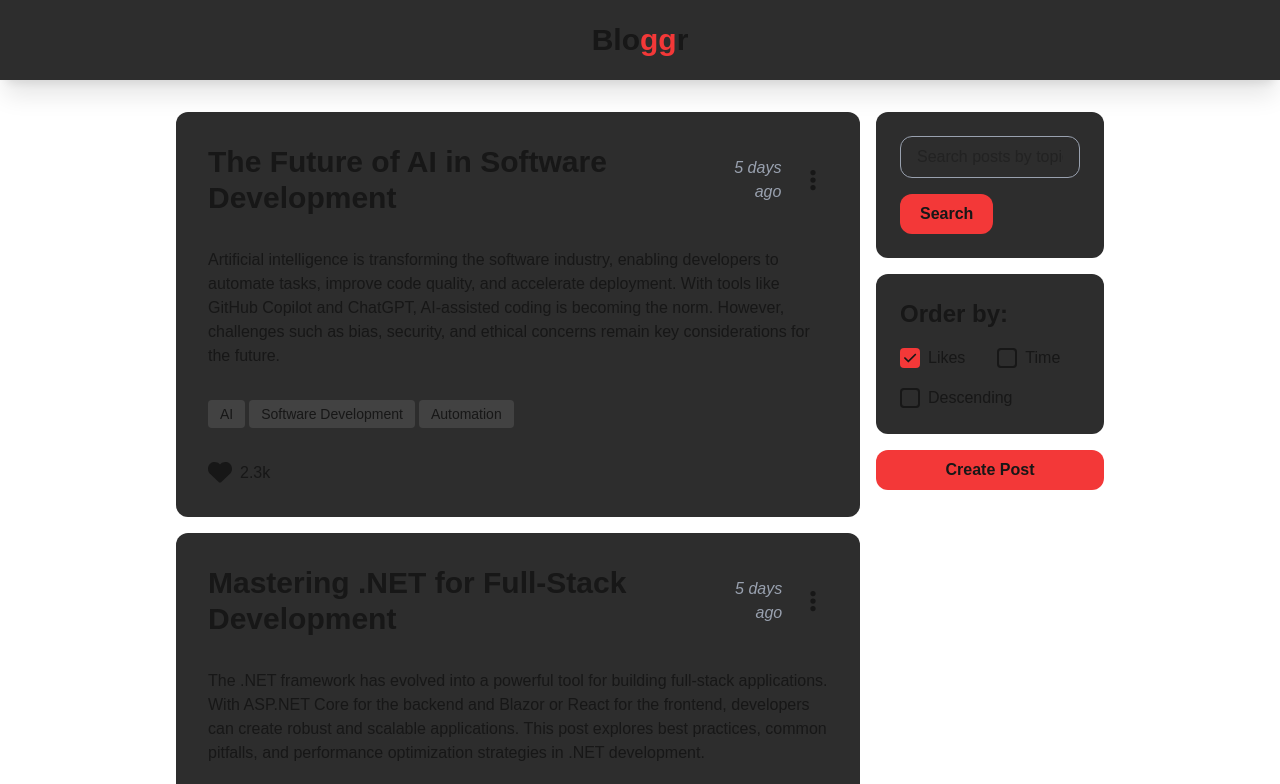
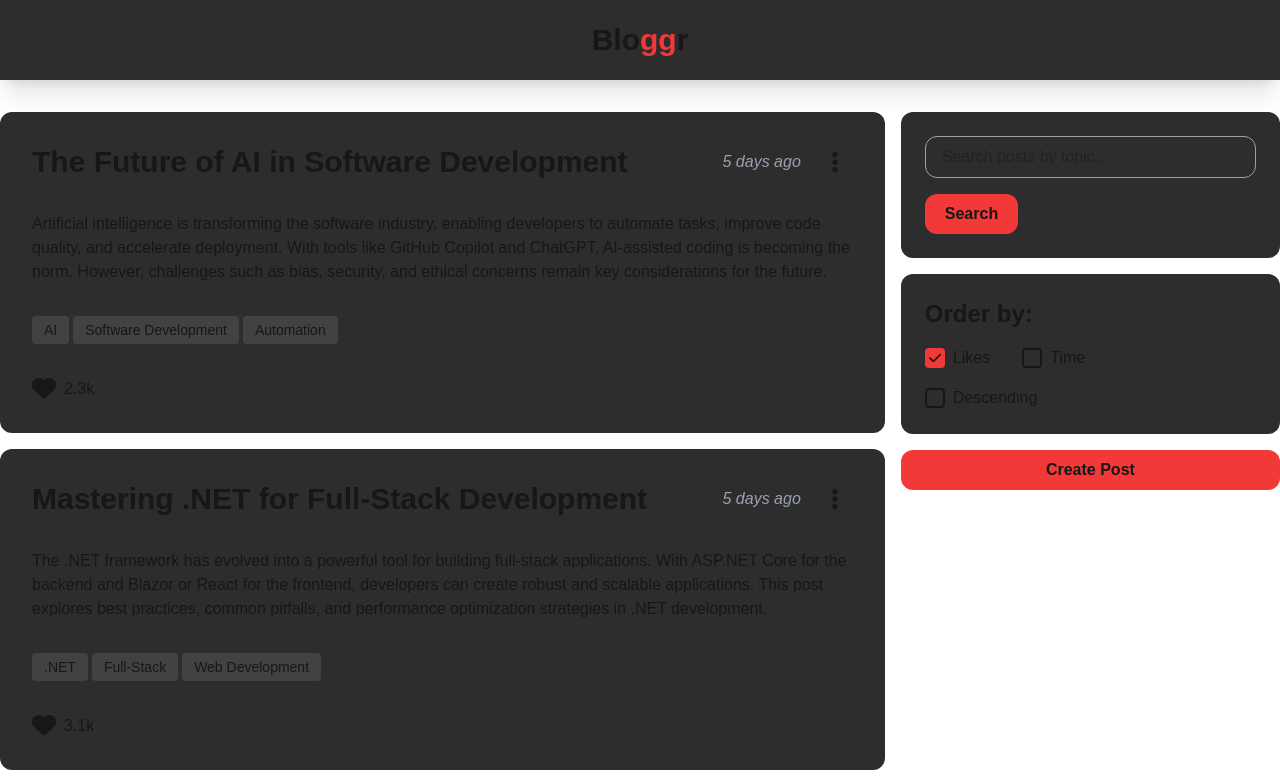
Before and after one commit to AdrianMosnegutu/Bloggr, a Next.js app in the folder frontend/: page / in a window 1280 px wide. Shown: the top 784 px of the page. Built offline with nearby package versions, Linux system fonts and the light colour scheme; a web font is replaced by a local one.

Commit message:
refactor: fix scaling

```diff
--- a/frontend/app/page.tsx
+++ b/frontend/app/page.tsx
@@ -1,12 +1,20 @@
+"use client";
+
 import PostList from "@/components/post/PostList";
 import Sidebar from "@/components/sidebar/Sidebar";
 import mockPosts from "@/mock/mock-posts.json";
+import { PostType } from "@/types/types";
+import { useState } from "react";
 
 export default function Home() {
+  const [posts, setPosts] = useState<PostType[]>(
+    mockPosts as unknown as PostType[],
+  );
+
   return (
-    <main className="flex gap-4 p-44 pt-8 pb-0">
+    <main className="relative top-8 flex justify-center gap-4">
       <PostList
-        posts={mockPosts.map((post) => ({
+        posts={posts.map((post) => ({
           ...post,
           time: new Date(post.time),
         }))}
--- a/frontend/components/post/PostList.tsx
+++ b/frontend/components/post/PostList.tsx
@@ -7,7 +7,7 @@ interface Props {
 
 export default function PostList({ posts }: Props) {
   return (
-    <ul className="flex w-3/4 flex-col gap-4">
+    <ul className="flex w-4xl flex-col gap-4">
       {posts.map((post, index) => (
         <li key={index}>
           <Post {...post} />
--- a/frontend/components/sidebar/Sidebar.tsx
+++ b/frontend/components/sidebar/Sidebar.tsx
@@ -4,7 +4,7 @@ import SearchPanel from "./search-panel/SearchPanel";
 
 export default function Sidebar() {
   return (
-    <div className="flex w-1/4 flex-col gap-4">
+    <div className="sticky top-0 flex w-sm flex-col gap-4">
       <SearchPanel />
       <OrderPanel />
       <Button variant="primary" className="w-full">
```
